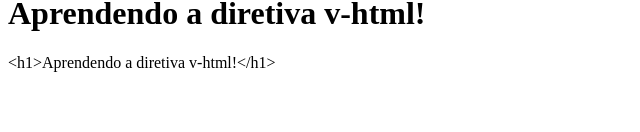
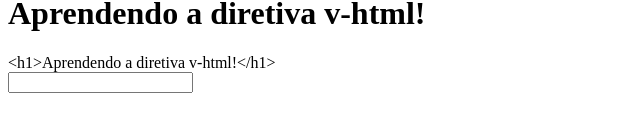
Before and after one commit to Guilherme-Ferreira-Tombini/vue-preject-initial, a Vue app: page / in a window 1280 px wide. Shown: the part 298-430 px from the top of the page, without its empty margins (0-640 px from the left). Built offline with nearby package versions, Linux system fonts and the light colour scheme.

Commit message:
utilizando v-model e ref

```diff
--- a/src/App.vue
+++ b/src/App.vue
@@ -5,6 +5,7 @@
   import Exemplo02 from './componentes/Exemplo02Condicional.vue';
   import Exemplo03 from './componentes/Exemplo03Laco.vue';
   import Exemplo04 from './componentes/Exemplo04HTML.vue';
+  import Exemplo05 from './componentes/Exemplo05Model.vue';
  </script>
 
 <!-- HTML -->
@@ -13,4 +14,5 @@
     <Exemplo02/>
     <Exemplo03/>
     <Exemplo04/>
+    <Exemplo05/>
  </template>
--- /dev/null
+++ b/src/componentes/Exemplo05Model.vue
@@ -0,0 +1,12 @@
+<!-- SCRIPT -->
+<script setup>
+    import { ref } from 'vue';
+
+    let texto = ref(''); // o ref faz nossa variavel ser reativa, ou seja, mudar a cada caractere digitado.
+</script>
+
+<!-- HTML -->
+ <template>
+    <input type="text" v-model="texto">
+    <p>{{ texto }}</p>
+ </template>
```
